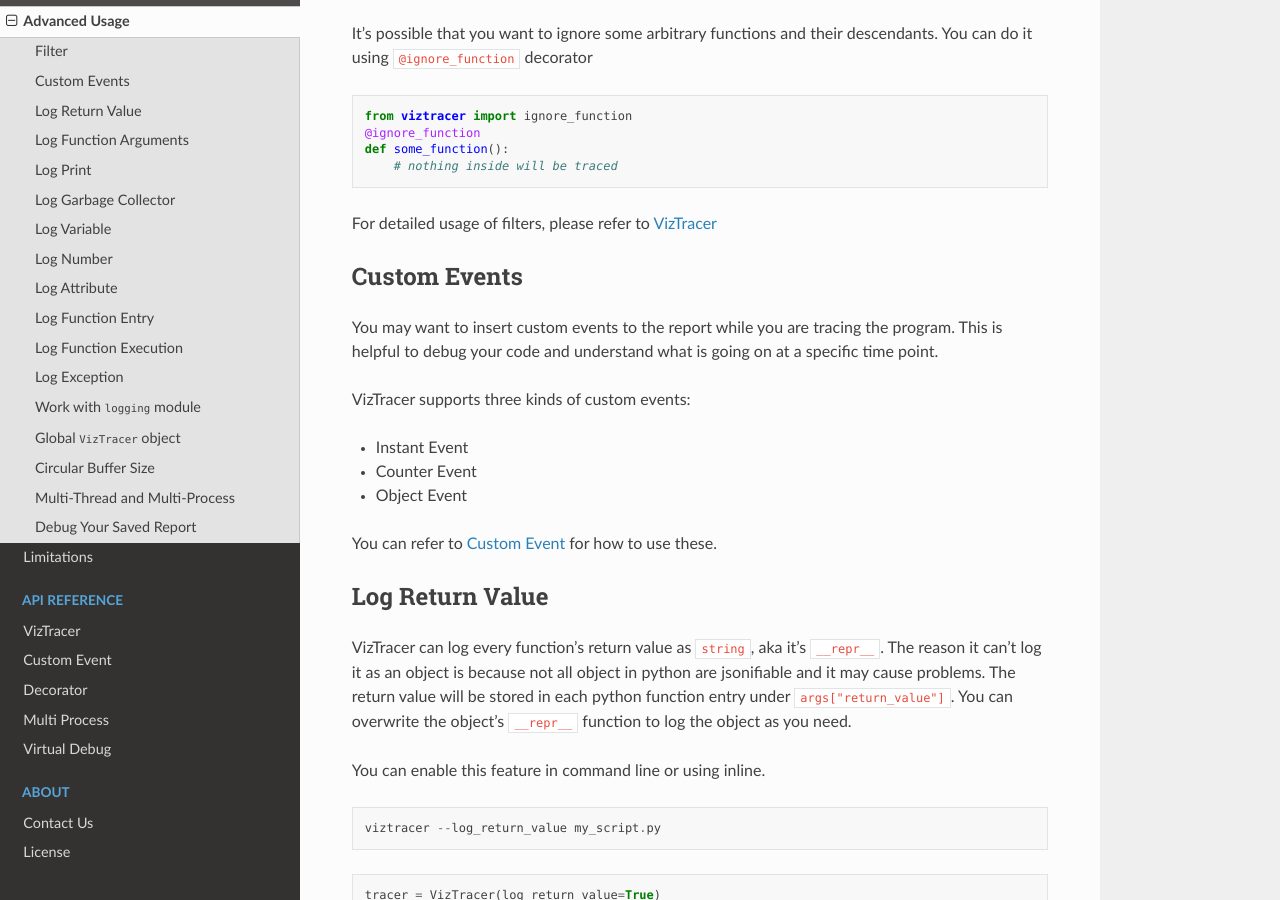
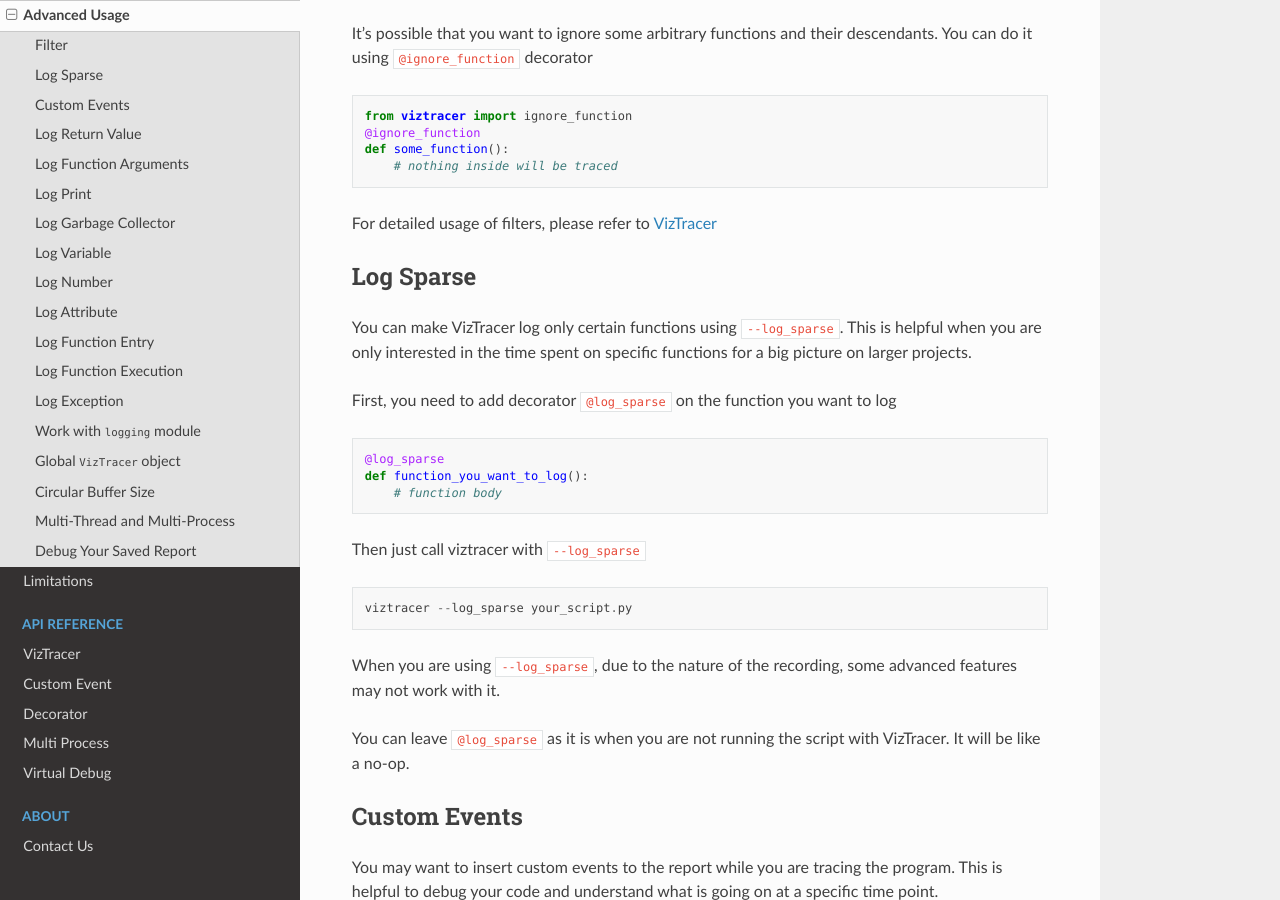
Before and after one commit to gaogaotiantian/viztracer, a Sphinx documentation site: the page built from docs/source/advanced_usage.rst, in a window 1280 px wide and 900 px high, scrolled down 1535 px. Built offline with Sphinx 7.4.7 and the Read the Docs theme 2.0.0, drawn with Linux system fonts in a browser that asks for light colours.

Commit message:
Update docs, make @log_sparse noop when viztracer is not present

```diff
--- a/docs/source/advanced_usage.rst
+++ b/docs/source/advanced_usage.rst
@@ -78,6 +78,30 @@
         # nothing inside will be traced
 
 For detailed usage of filters, please refer to :doc:`viztracer`
+
+Log Sparse
+----------
+
+You can make VizTracer log only certain functions using ``--log_sparse``. This is helpful when you are only interested in the time spent on
+specific functions for a big picture on larger projects.
+
+First, you need to add decorator ``@log_sparse`` on the function you want to log
+
+.. code-block:: python
+
+    @log_sparse
+    def function_you_want_to_log():
+        # function body
+
+Then just call viztracer with ``--log_sparse``
+
+.. code-block::
+
+    viztracer --log_sparse your_script.py
+
+When you are using ``--log_sparse``, due to the nature of the recording, some advanced features may not work with it.
+
+You can leave ``@log_sparse`` as it is when you are not running the script with VizTracer. It will be like a no-op.
 
 Custom Events
 -------------
```
Also changed, not shown: 3 other files.
